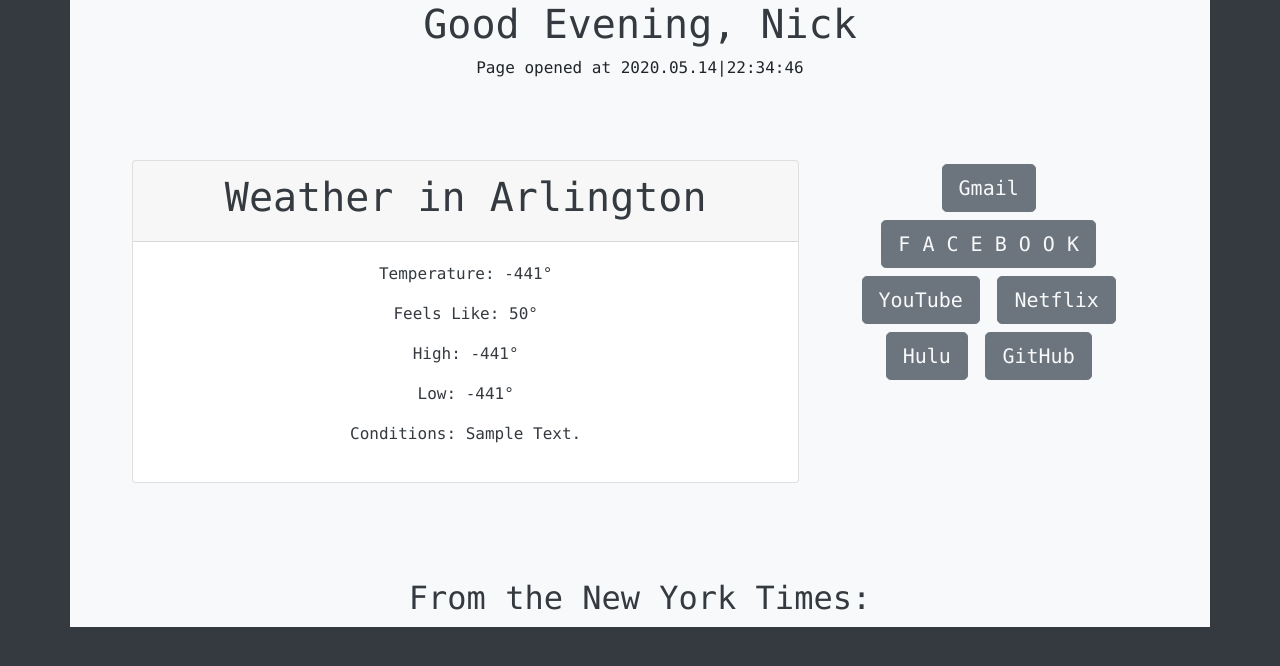
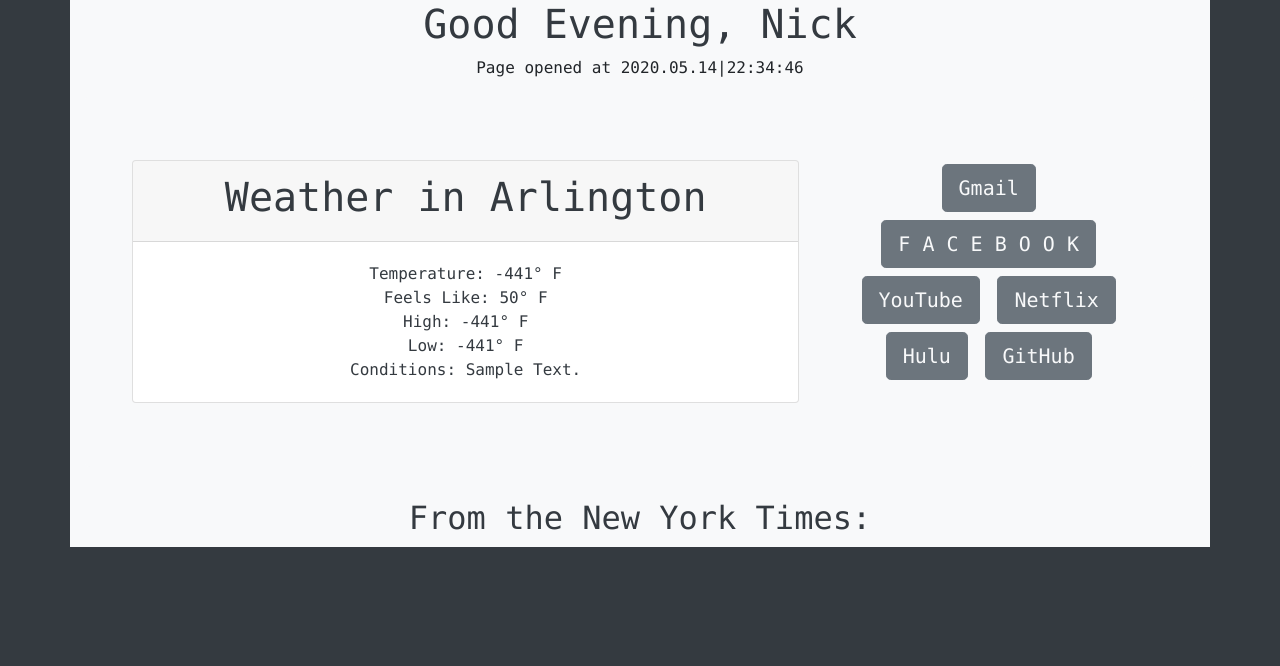
Before and after one commit to nick-gerrard/HomePageFlask, a Flask app: page / in a window 1280 px wide. Shown: the top 666 px of the page. Run offline with Flask 2, Linux system fonts and the light colour scheme; a database or web service that is not in the repository returns one stand-in record (values such as "Sample title"); data that the repository does not hold is empty; some libraries are stand-ins or nearby versions.

Commit message:
changed spacing on weather card

```diff
--- a/templates/nick.html
+++ b/templates/nick.html
@@ -9,11 +9,11 @@
                             <h1 class="text-dark"><a class="text-dark" href="{{ weather_url }}" target="_blank">Weather</a> in Arlington</h1>
                         </div>
                         <div class="card-body">
-                            <p>Temperature: {{ weatherdata["temp"] }}&#176;</p>
-                            <p>Feels Like: {{ weatherdata["feels_like"] }}&#176;</p>
-                            <p>High: {{ weatherdata["temp_max"] }}&#176;</p>
-                            <p>Low: {{ weatherdata["temp_min"] }}&#176;</p>
-                            <p>Conditions: {{ weatherdata["description"] }}</p>
+                            <p class="m-0">Temperature: {{ weatherdata["temp"] }}&#176; F</p>
+                            <p class="m-0">Feels Like: {{ weatherdata["feels_like"] }}&#176; F</p>
+                            <p class="m-0">High: {{ weatherdata["temp_max"] }}&#176; F</p>
+                            <p class="m-0">Low: {{ weatherdata["temp_min"] }}&#176; F</p>
+                            <p class="m-0">Conditions: {{ weatherdata["description"] }}</p>
                         </div>
 
                     </div>
```
